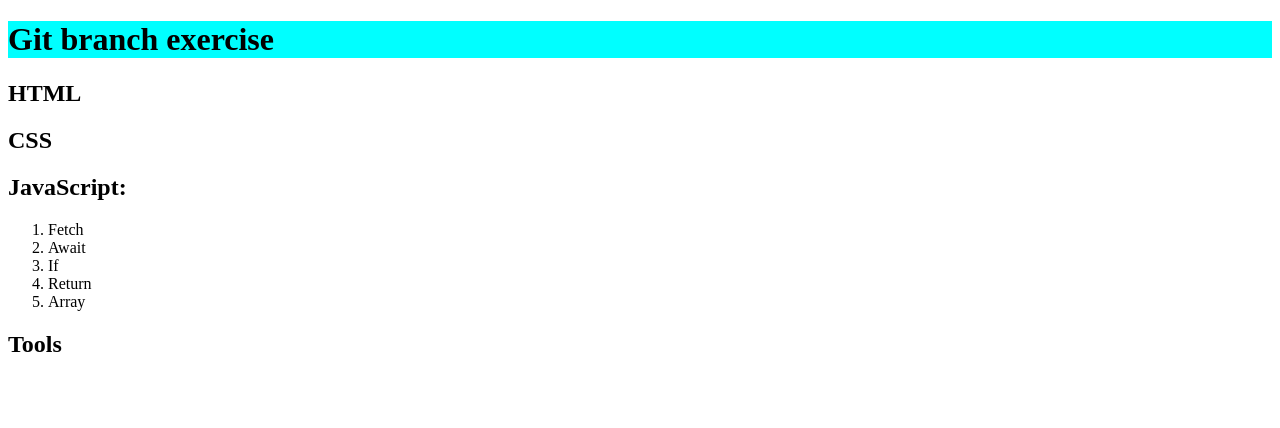
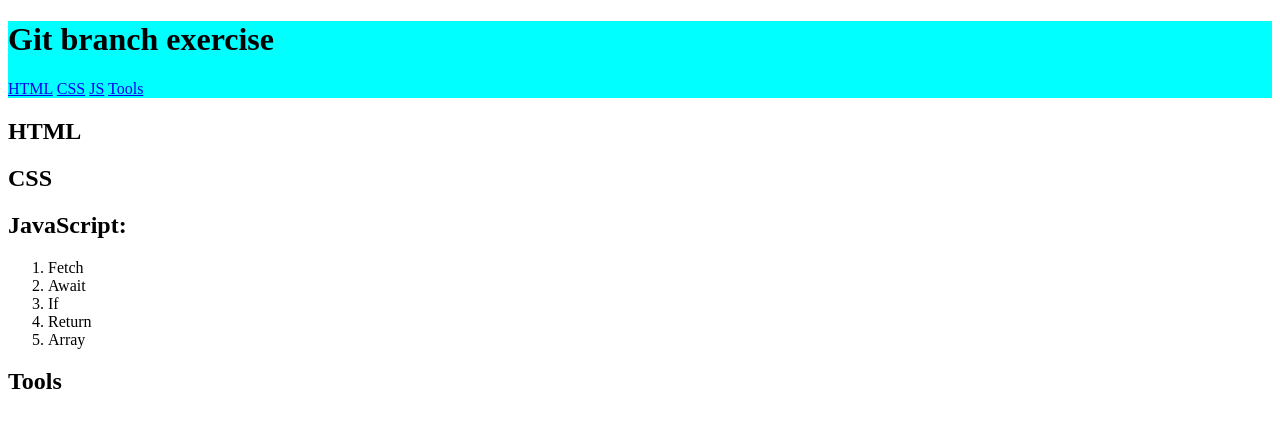
Before and after one commit to LisePetculescu/git-branch-exercise, a plain HTML site: page index.html in a window 1280 px wide. Drawn offline with Linux system fonts and the light colour scheme.

Commit message:
add header + menu

```diff
--- a/index.html
+++ b/index.html
@@ -10,6 +10,12 @@
   <body>
     <header>
       <h1>Git branch exercise</h1>
+      <nav>
+        <a href="#HTML">HTML</a>
+        <a href="#CSS">CSS</a>
+        <a href="#JavaScript">JS</a>
+        <a href="#Tools">Tools</a>
+      </nav>
     </header>
     <section id="HTML">
       <h2>HTML</h2>
```
